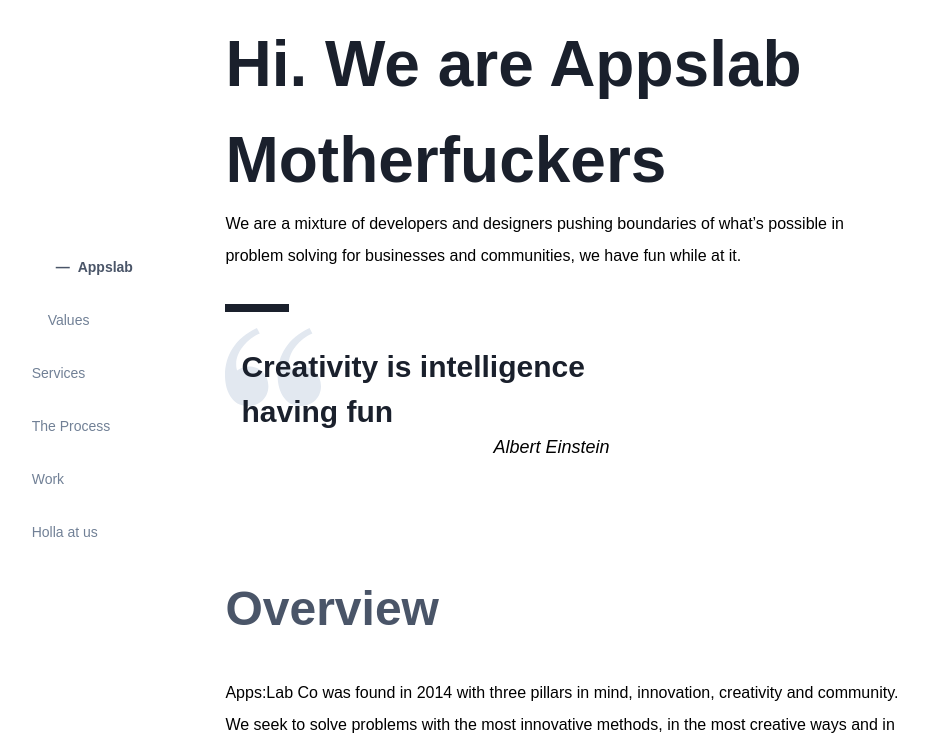
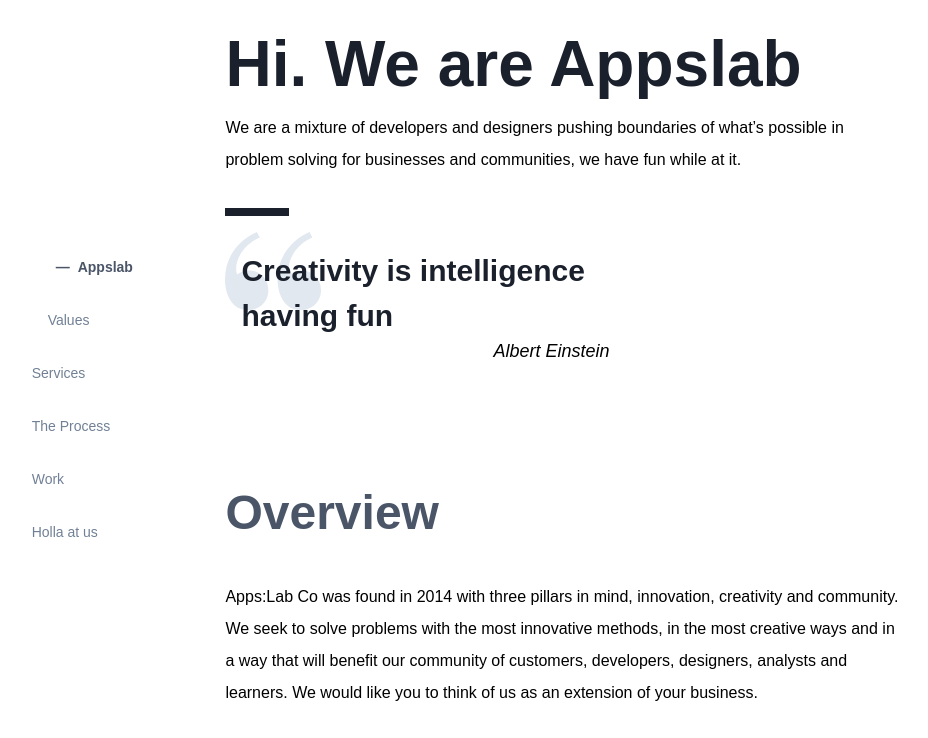
Before and after one commit to gissilali/appslab-company-profile, a Gatsby site: page / in a window 1280 px wide. Shown: the top 738 px of the page, without its empty margins (75-1003 px from the left). Built offline with nearby package versions, Linux system fonts and the light colour scheme; Gatsby itself is replaced by a stand-in of ours; a web font is replaced by a local one.

```diff
--- a/src/sections/cover.js
+++ b/src/sections/cover.js
@@ -5,7 +5,7 @@
   return (
     <>
       <div className="section">
-        <h1 className="text-6xl font-bold text-gray-900">Hi. We are Appslab Motherfuckers</h1>
+        <h1 className="text-6xl font-bold text-gray-900">Hi. We are Appslab</h1>
         <p className="paragraph">
           We are a mixture of developers and designers pushing boundaries of
           what’s possible in problem solving for businesses and communities, we
```
